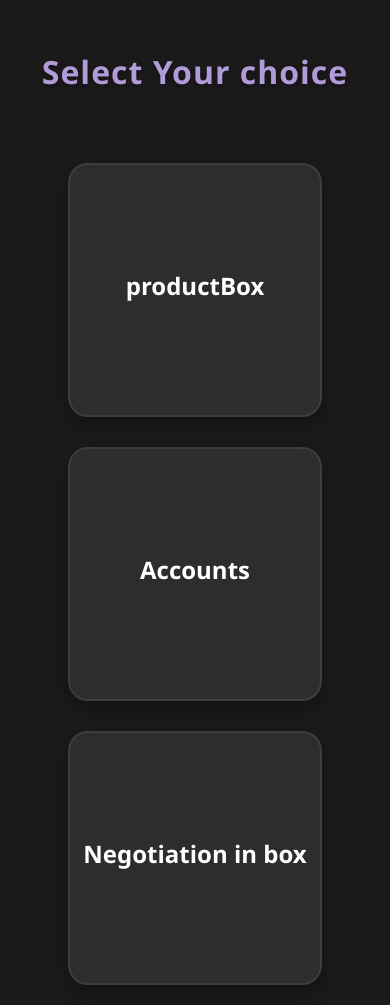
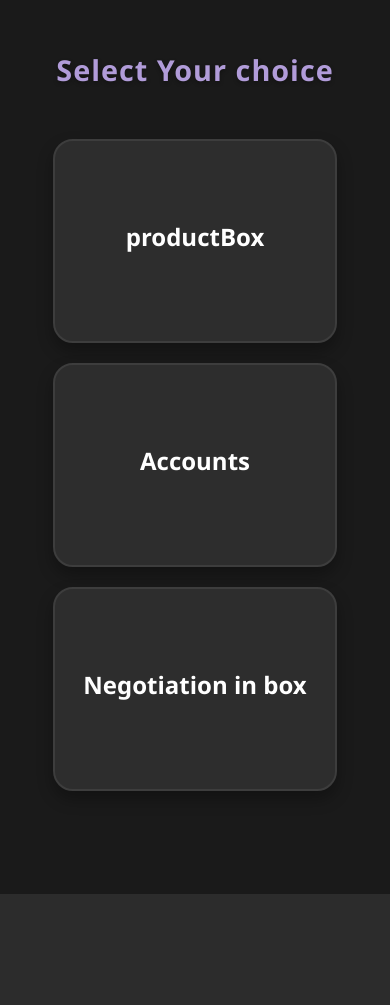
Before and after one commit to puttavijaykumar/Agribazaar, a Django app: page /farmer/dashboard/ in a window 390 px wide. After the commit the page ends 894 px from the top, so only its background shows below. Run offline with Django 5.2, Linux system fonts and the light colour scheme; the visitor is signed in with stand-in values (Sample User, id 1).

Commit message:
mobile view

```diff
--- a/static/css/styleFD.css
+++ b/static/css/styleFD.css
@@ -94,3 +94,23 @@ h1 {
         margin-top: 50px;
     }
 }
+
+
+/* New Media Query for smaller phones */
+@media (max-width: 480px) {
+    .role-container {
+        flex-direction: column; /* Stacks the boxes vertically */
+        align-items: center;    /* Centers the boxes */
+        gap: 20px;              /* Reduces the gap between stacked boxes */
+        margin-top: 30px;
+    }
+
+    .role-box {
+        width: 80%; /* Makes boxes take up most of the screen width */
+        height: 200px; /* Adjusts height for a better mobile aspect ratio */
+    }
+
+    h1 {
+        font-size: 1.8rem;
+    }
+}
```
